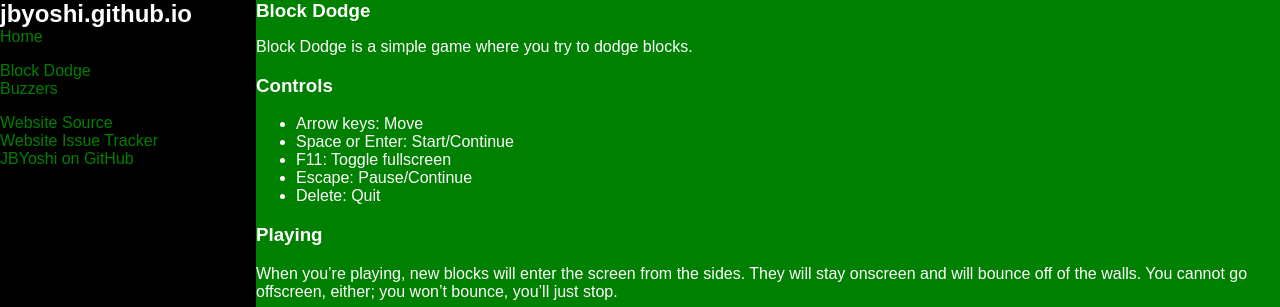
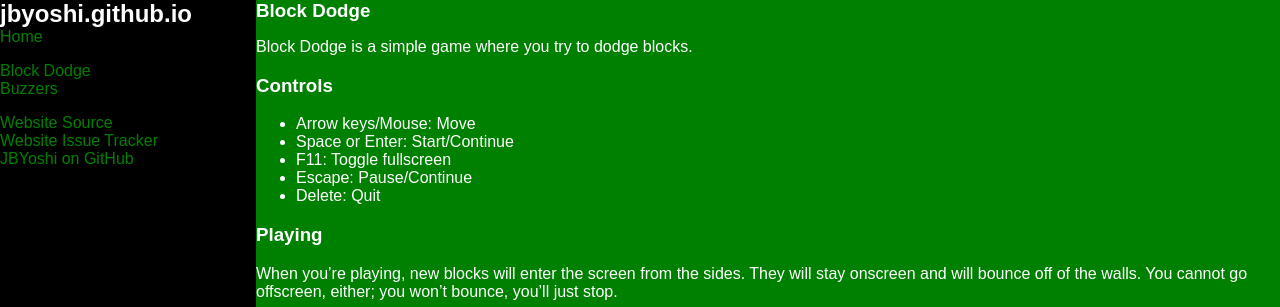
Before and after one commit to JBYoshi/jbyoshi.github.io, a Jekyll site: the page built from blockdodge.md, in a window 1280 px wide. Shown: the top 307 px of the page. Built offline with Jekyll 4.4.1, drawn with Linux system fonts in a browser that asks for light colours.

Commit message:
Mention the mouse.

```diff
--- a/blockdodge.md
+++ b/blockdodge.md
@@ -6,7 +6,7 @@ title: Block Dodge
 Block Dodge is a simple game where you try to dodge blocks.
 
 ### Controls
-- Arrow keys: Move
+- Arrow keys/Mouse: Move
 - Space or Enter: Start/Continue
 - F11: Toggle fullscreen
 - Escape: Pause/Continue
```
